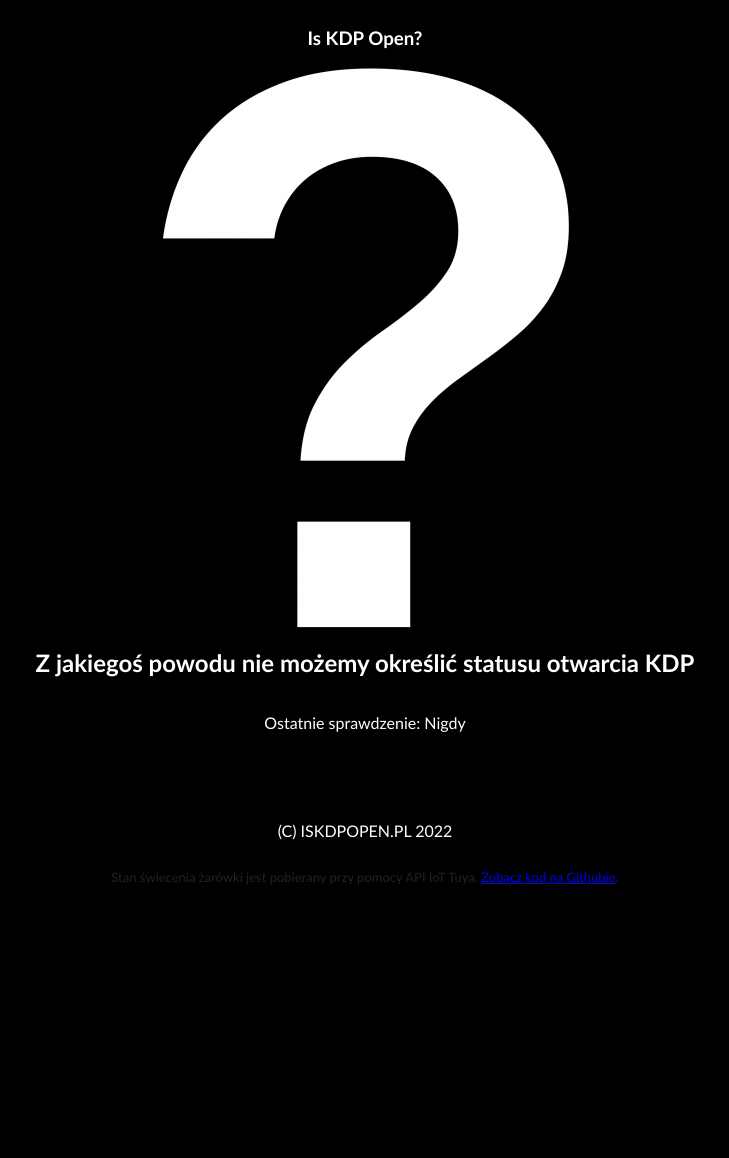
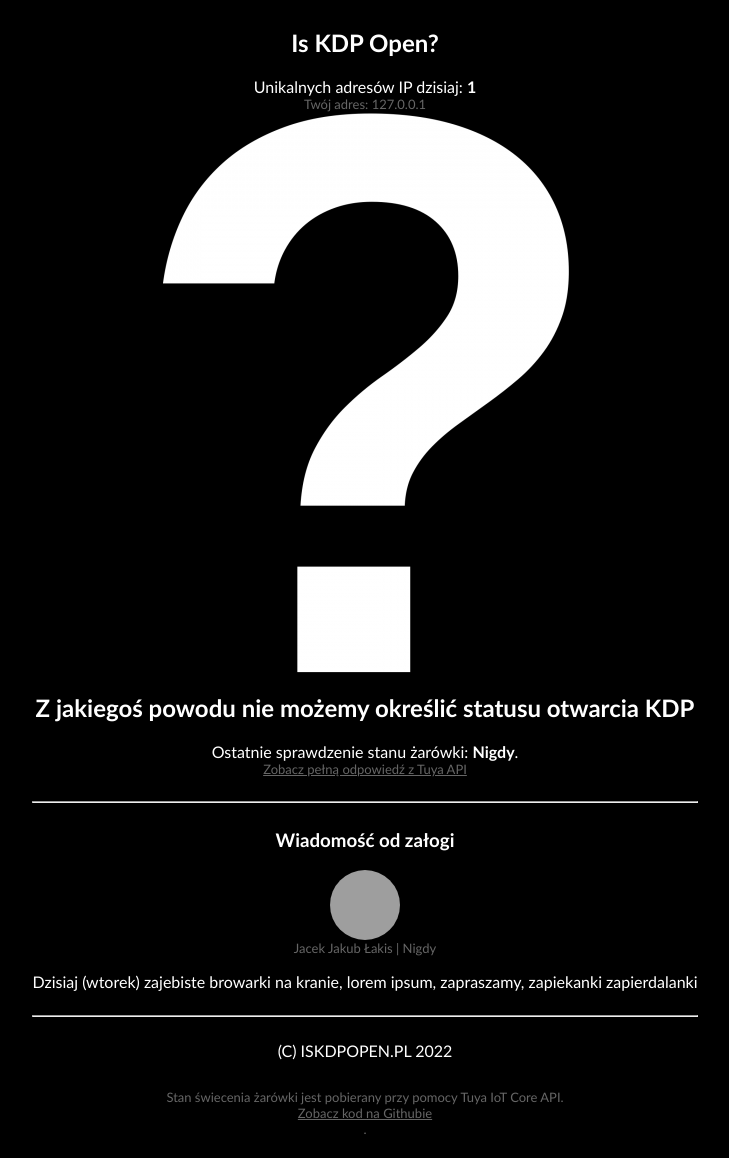
Before and after one commit to lakistech/iskdpopen, a FastAPI app: page / in a window 1280 px wide. Shown: the whole page, without its empty margins (275-1004 px from the left). Before the commit the page ends 884 px from the top, so only its background shows below. Run offline with FastAPI, Linux system fonts and the light colour scheme; grey boxes are pictures that could not be loaded.

Commit message:
Front improvements

```diff
--- a/app.py
+++ b/app.py
@@ -1,10 +1,12 @@
 from datetime import datetime
-from fastapi import FastAPI, HTTPException, Request
-from fastapi.responses import HTMLResponse
+from fastapi import FastAPI, Request
+from fastapi.responses import HTMLResponse, RedirectResponse
 from fastapi.staticfiles import StaticFiles
 from fastapi.templating import Jinja2Templates
 from apscheduler.schedulers.background import BackgroundScheduler
 from tuya import get_device
+
+#from state import state
 
 app = FastAPI()
 templates = Jinja2Templates(directory="templates")
@@ -17,11 +19,16 @@ message = "Z jakiegoś powodu nie możemy określić statusu otwarcia KDP"
 latest_online_status = False
 latest_check_time = "Nigdy"
 latest_update_time = "jakiegoś czasu"
+visitors_today = {"day": 0, "visitors": {}}
+latest_api_response = {}
+sessions = [] # {"created_at": ..., "pic": }
 
-@sched.scheduled_job('interval', seconds=120)
+@sched.scheduled_job('interval', seconds=5)
 def scrap():
     print("Scrap job")
-    global latest_update_time, status, message, online, latest_check_time, latest_online_status
+    global latest_update_time, status, message, online, latest_check_time, latest_online_status, latest_api_response
+
+    latest_check_time = datetime.now().strftime('%Y-%m-%d %H:%M:%S')
 
     try:
         device_data = get_device()
@@ -32,6 +39,7 @@ def scrap():
         return
 
     print("  Device data retrieved")
+    latest_api_response = device_data
 
     try:
         online = device_data['result']['online']
@@ -58,12 +66,24 @@ def scrap():
         message = f"KDP niestety jest zamknięty. Żarówka nad barem jest zgaszona od {latest_update_time}."
         print("  We're offline")
 
-    latest_check_time = datetime.now().strftime('%Y-%m-%d %H:%M:%S')
     print(f"  We checked at {latest_check_time}")
 
 
 @app.get("/", response_class=HTMLResponse)
 async def index(request: Request):
+    global visitors_today
+
+    epoch_days = (datetime.utcnow() - datetime(1970,1,1)).days
+    ip = request.client.host
+
+    if epoch_days == visitors_today['day']:
+        visitors_today['visitors'].add(ip)
+    else:
+        visitors_today['day'] = epoch_days
+        visitors_today['visitors'] = {ip}
+
+    number_of_visitors_today = len(visitors_today['visitors'])
+
     image_url = "static/unknown_sign.png"
 
     if status == "Online":
@@ -76,8 +96,22 @@ async def index(request: Request):
             "request": request,
             "picture_link": image_url,
             "message": message,
-            "latest_check_time": latest_check_time
+            "latest_check_time": latest_check_time,
+            "number_of_visitors_today": number_of_visitors_today,
+            "client_ip": ip
         }
     )
 
+@app.get("/latest_response.json")
+async def index():
+    return latest_api_response
+
+@app.get("/woz")
+async def index(lid: str): # Albo sprawdzmy czy jest w kuki
+    if not lid:
+        return RedirectResponse()
+    # If lid=asdasdasd w passie jest inny niż to co znajdziemy w arrayu z sesjami
+    return latest_api_response
+
 app.mount("/static", StaticFiles(directory="static"), name="static")
+app.mount("/static", StaticFiles(directory="static"), name="static")
--- a/static/index.css
+++ b/static/index.css
@@ -28,6 +28,12 @@ body {
     text-align: center;
 }
 
+.messageAdd {
+    display: table;
+    margin: auto;
+    text-align: center;
+}
+
 .subtitle {
     display: table;
     margin: auto;
@@ -38,12 +44,9 @@ body {
     display: table;
     margin: auto;
     font-size:small;
-    color: #222;
+    color: #666;
     text-align: center;
-
 }
-
-
 
 
 .neighbours {
@@ -83,3 +86,17 @@ body {
 .asset > img {
     max-width: 100%;
 }
+
+
+.author-avatar-wrapper {
+    width: 70px;
+    height: 70px;
+    margin:auto;
+
+  }
+
+.author-avatar-wrapper img {
+    width: 70px;
+    height: 70px;
+    border-radius: 50%;
+  }
--- a/templates/index.html
+++ b/templates/index.html
@@ -10,8 +10,13 @@
   <body>
     <div class="container">
         <div class="title">
-            <h3>Is KDP Open?</h3>
+            <h2>Is KDP Open?</h2>
         </div>
+        <div class="subtitle">
+          Unikalnych adresów IP dzisiaj: <b>{{ number_of_visitors_today }}</b>
+          <p class="techdesc">Twój adres: {{ client_ip }}</p>
+        </div>
+
       <div>
         <img src="{{picture_link}}" class="sign"/>
       </div>
@@ -19,19 +24,32 @@
           <p>
             <h2>{{message}}</h2>
           </p>
+          <p>Ostatnie sprawdzenie stanu żarówki: <b>{{latest_check_time}}</b>. <a class="techdesc" href="/latest_response.json">Zobacz pełną odpowiedź z Tuya API</a></p>
+      </div>
+      <hr class="dotted">
+
+      <div class="messageAdd">
+        <p>
+          <h3>Wiadomość od załogi</h3>
+        </p>
+        <p>
+          <div class="author-avatar-wrapper">
+            <img src="https://common.lakis.tech/profilowka_test.jpg"/>
+          </div>
+          <p class="techdesc">Jacek Jakub Łakis | {{ latest_check_time }}</p>
+        </p>
+        <p>Dzisiaj (wtorek) zajebiste browarki na kranie, lorem ipsum, zapraszamy, zapiekanki zapierdalanki </p>
       </div>
 
-      <div class="subtitle">
-        <p>Ostatnie sprawdzenie: {{latest_check_time}}</p>
-      </div>
+      <hr class="dotted">
 
       <div class="subtitle">
-        <br/><br/><br/>
         <p>(C) ISKDPOPEN.PL 2022</p>
       </div>
 
       <div class="techdesc">
-        <p>Stan świecenia żarówki jest pobierany przy pomocy API IoT Tuya. <a href="https://github.com/jjlakis/iskdpopen">Zobacz kod na Githubie</a>.</p>
+
+        <p>Stan świecenia żarówki jest pobierany przy pomocy Tuya IoT Core API. <a class="techdesc" href="https://github.com/jjlakis/iskdpopen">Zobacz kod na Githubie</a>.</p>
       </div>
 
 
```
Also changed, not shown: config.py (+19 -0 lines).
